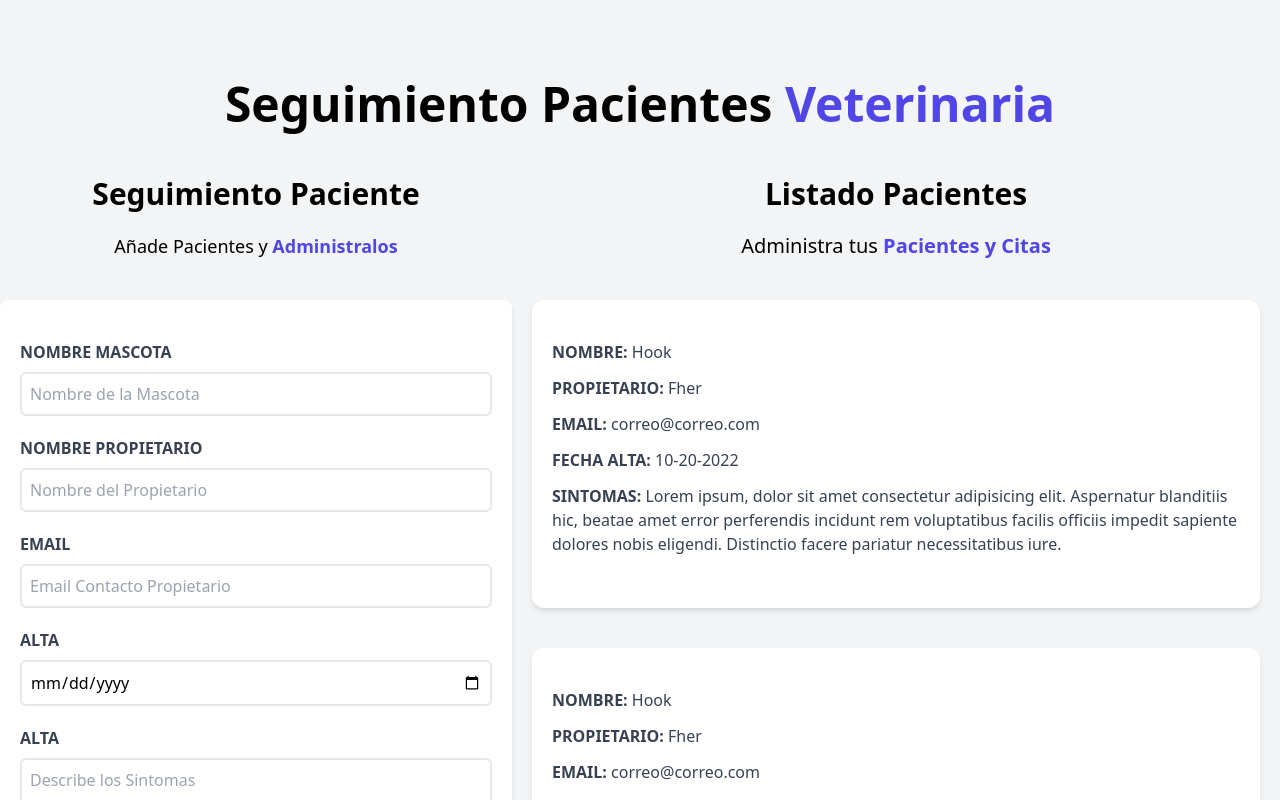
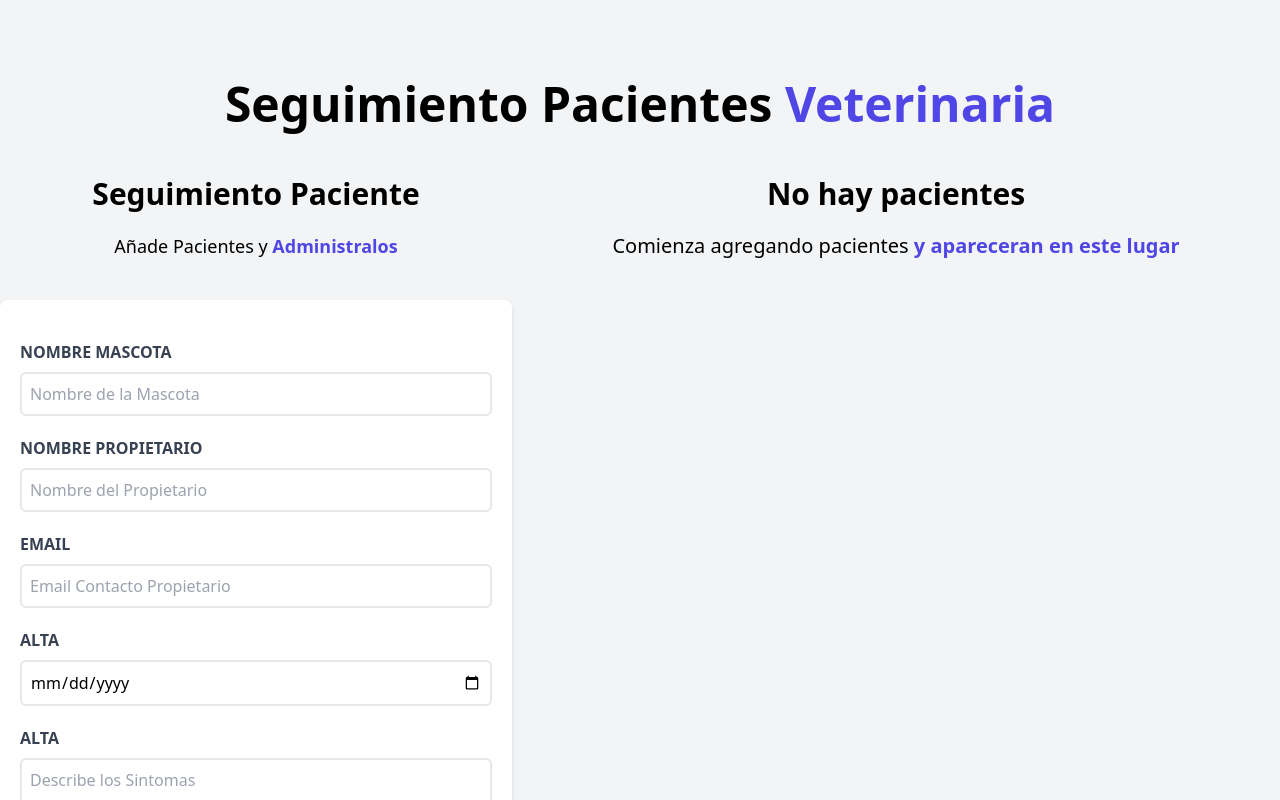
Before and after one commit to FherAmableRicse/citas-r, a React (Vite) app: page / in a window 1280 px wide. Shown: the top 800 px of the page. Built offline with nearby package versions, Linux system fonts and the light colour scheme.

Commit message:
id, listado de pacientes y prop(children)

```diff
--- a/src/App.jsx
+++ b/src/App.jsx
@@ -15,7 +15,9 @@
           pacientes={pacientes}
           setPacientes={setPacientes}
         />
-        <ListadoPacientes />
+        <ListadoPacientes
+          pacientes={pacientes}
+        />
       </div>
     </div>
   )
--- /dev/null
+++ b/src/components/Error.jsx
@@ -0,0 +1,10 @@
+
+const Error = ({children}) => {
+  return (
+    <div className="bg-red-800 text-white p-3 text-center uppercase font-bold mb-3 rounded-md">
+     {children}
+    </div>
+  )
+}
+
+export default Error
--- a/src/components/Formulario.jsx
+++ b/src/components/Formulario.jsx
@@ -1,4 +1,5 @@
 import { useState, useEffect } from 'react';
+import Error from './Error';
 
 const Formulario = ({pacientes,setPacientes}) => {
 
@@ -9,6 +10,13 @@
   const [sintomas, setSintomas] = useState('');
 
   const [error, setError] = useState(false);
+
+  const generarId = () => {
+    const random = Math.random().toString(36).substr(2);
+    const fecha = Date.now().toString(36);
+
+    return random + fecha
+  }
 
   const handleSubmit = (e) => {
     e.preventDefault();
@@ -22,7 +30,8 @@
       propietario,
       email,
       fecha,
-       sintomas
+      sintomas,
+      id: generarId()
     };
 
     setPacientes([
@@ -41,16 +50,14 @@
       <h2 className="font-black text-3xl text-center">Seguimiento Paciente</h2>
       <p className="text-lg mt-5 text-center mb-10">
         Añade Pacientes y {''}
-        <span className="text-indigo-600 font-bold">Administralos{nombre}</span>
+        <span className="text-indigo-600 font-bold">Administralos</span>
       </p>
 
       <form
         onSubmit={handleSubmit}
         className="bg-white shadow-md rounded-lg py-10 px-5 mb-10 mx'5">
-        {error && (
-          <div className="bg-red-800 text-white p-3 text-center uppercase font-bold mb-3 rounded-md">
-            <p>Todos los campos son obligatorios</p>
-          </div>)}
+        {error && <Error><p>Todos los campos son obligatorios</p></Error>
+         }
         <div className="mb-5">
           <label htmlFor="mascota" className="block text-gray-700 uppercase font-bold">Nombre Mascota</label>
           <input
--- a/src/components/ListadoPacientes.jsx
+++ b/src/components/ListadoPacientes.jsx
@@ -1,23 +1,33 @@
 import Paciente from "./Paciente"
 
 
-const ListadoPacientes = () => {
+const ListadoPacientes = ({ pacientes }) => {
   return (
       <div className="md:w-1/2 lg:w-3/5 md:h-screen overflow-y-scroll">
+          {pacientes && pacientes.length ? (
+            <>
               <h2 className="font-black text-3xl text-center">Listado Pacientes</h2>
                          <p className="text-xl mt-5 mb-10 text-center">
                 Administra tus {''}
                <span className="text-indigo-600 font-bold ">Pacientes y Citas</span>
                          </p>
-      <Paciente />
-      <Paciente />
-      <Paciente />
-      <Paciente />
-      <Paciente />
-      <Paciente />
-
+              {pacientes.map((paciente) => (
+                <Paciente
+                  key={paciente.id}
+                  paciente={paciente}
+                />
+              ))}
+            </>
+      ):(
+        <>
+        <h2 className="font-black text-3xl text-center">No hay pacientes</h2>
+                         <p className="text-xl mt-5 mb-10 text-center">
+               Comienza agregando pacientes {''}
+               <span className="text-indigo-600 font-bold ">y apareceran en este lugar</span>
+                         </p>
+        </>
+      )}
       </div>
-
   )
 }
 
--- a/src/components/Paciente.jsx
+++ b/src/components/Paciente.jsx
@@ -1,21 +1,22 @@
 
-const Paciente = () => {
+const Paciente = ({paciente}) => {
+  const {nombre, propietario, email, fecha, sintomas} = paciente
   return (
     <div className="mx-5 my-10 bg-white shadow-md px-5 py-10 rounded-xl">
       <p className="font-bold mb-3 text-gray-700 uppercase">Nombre: {''}
-        <span className="font-normal normal-case">Hook</span>
+        <span className="font-normal normal-case">{nombre}</span>
       </p>
       <p className="font-bold mb-3 text-gray-700 uppercase">Propietario: {''}
-        <span className="font-normal normal-case">Fher</span>
+        <span className="font-normal normal-case">{propietario}</span>
       </p>
       <p className="font-bold mb-3 text-gray-700 uppercase">Email: {''}
-        <span className="font-normal normal-case">correo@correo.com</span>
+        <span className="font-normal normal-case">{email}</span>
       </p>
       <p className="font-bold mb-3 text-gray-700 uppercase">Fecha Alta: {''}
-        <span className="font-normal normal-case">10-20-2022</span>
+        <span className="font-normal normal-case">{fecha}</span>
       </p>
       <p className="font-bold mb-3 text-gray-700 uppercase">Sintomas: {''}
-        <span className="font-normal normal-case">Lorem ipsum, dolor sit amet consectetur adipisicing elit. Aspernatur blanditiis hic, beatae amet error perferendis incidunt rem voluptatibus facilis officiis impedit sapiente dolores nobis eligendi. Distinctio facere pariatur necessitatibus iure.</span>
+        <span className="font-normal normal-case">{sintomas}</span>
       </p>
     </div>
   )
```
Lines whose indentation alone changed are shown as unchanged.
